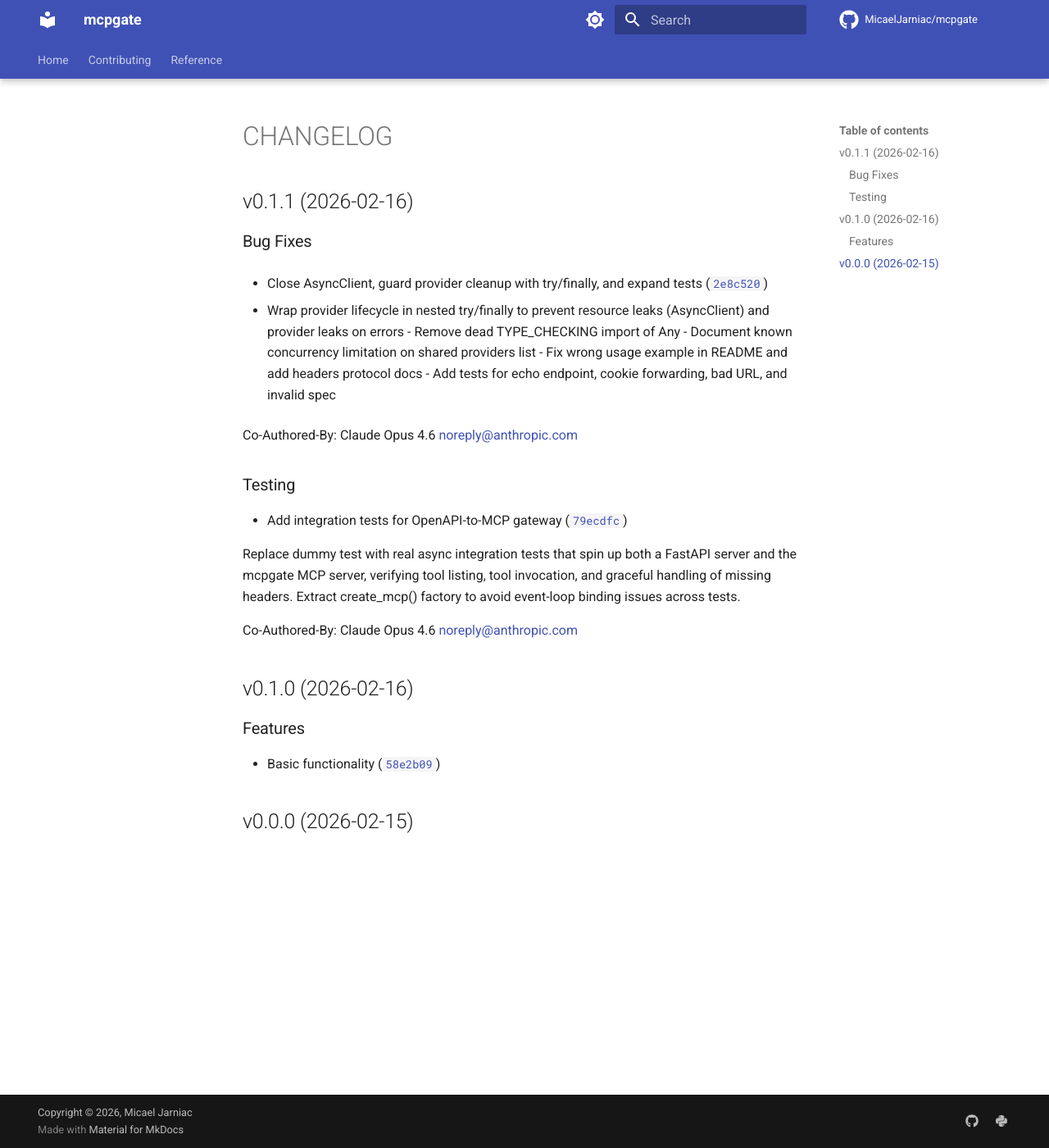
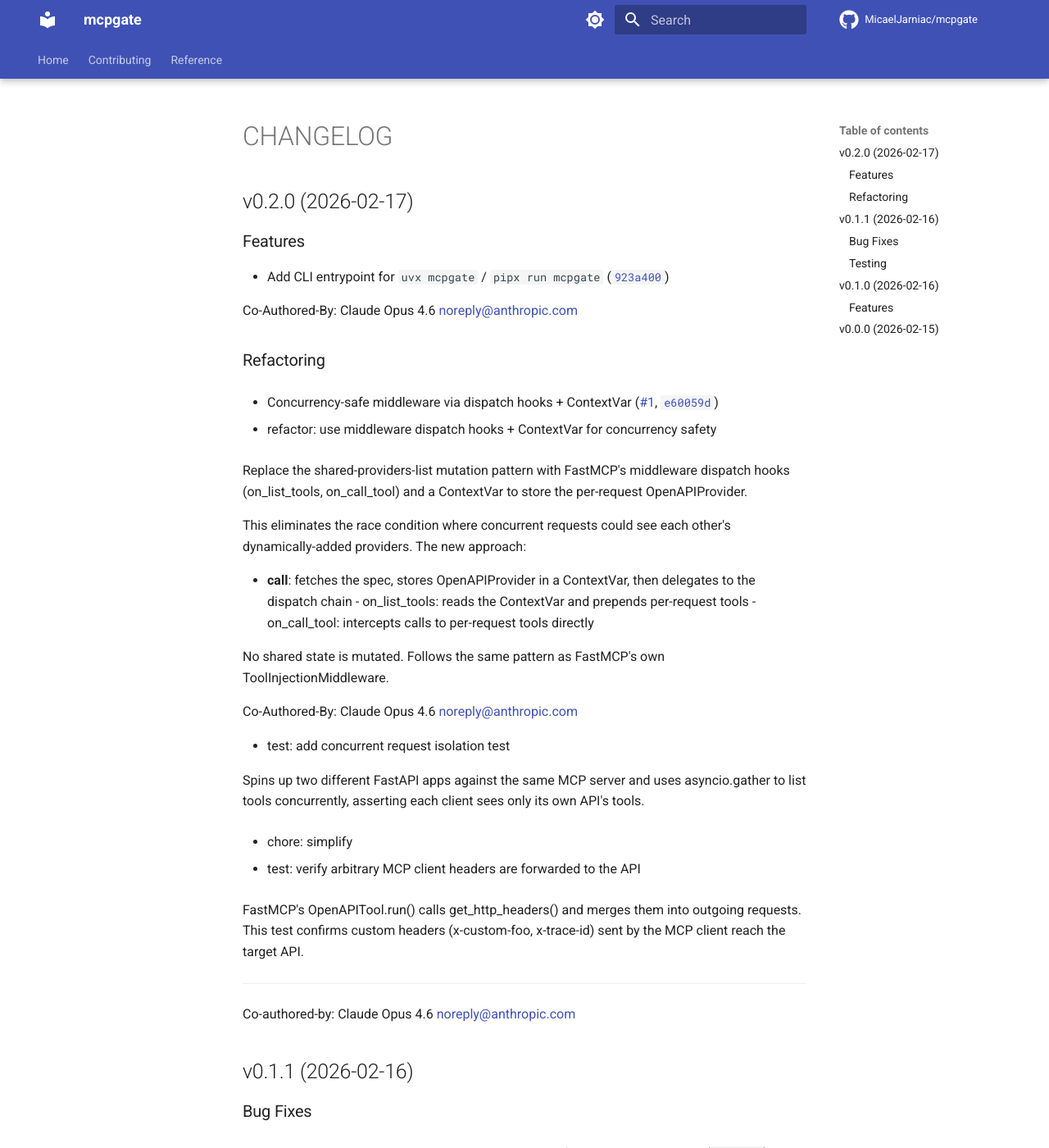
Before and after one commit to MicaelJarniac/mcpgate, an MkDocs documentation site: the page built from docs/CHANGELOG.md, in a window 1280 px wide and 1400 px high. Shown: the whole window at 82% size. Built offline with MkDocs 1.6.1 and Material for MkDocs 9.7.7, drawn with Linux system fonts in a browser that asks for light colours; comment, search, counter and statistics services are not loaded; the version menu is left out.

Commit message:
0.2.0
Automatically generated by python-semantic-release

```diff
--- a/docs/CHANGELOG.md
+++ b/docs/CHANGELOG.md
@@ -1,4 +1,53 @@
 # CHANGELOG
+
+
+## v0.2.0 (2026-02-17)
+
+### Features
+
+- Add CLI entrypoint for `uvx mcpgate` / `pipx run mcpgate`
+  ([`923a400`](https://github.com/MicaelJarniac/mcpgate/commit/923a400386397f64a9433d1dfea11897b478e801))
+
+Co-Authored-By: Claude Opus 4.6 <noreply@anthropic.com>
+
+### Refactoring
+
+- Concurrency-safe middleware via dispatch hooks + ContextVar
+  ([#1](https://github.com/MicaelJarniac/mcpgate/pull/1),
+  [`e60059d`](https://github.com/MicaelJarniac/mcpgate/commit/e60059d456521c931c4541efc3a21c22b0f57287))
+
+* refactor: use middleware dispatch hooks + ContextVar for concurrency safety
+
+Replace the shared-providers-list mutation pattern with FastMCP's middleware dispatch hooks
+  (on_list_tools, on_call_tool) and a ContextVar to store the per-request OpenAPIProvider.
+
+This eliminates the race condition where concurrent requests could see each other's
+  dynamically-added providers. The new approach:
+
+- __call__: fetches the spec, stores OpenAPIProvider in a ContextVar, then delegates to the dispatch
+  chain - on_list_tools: reads the ContextVar and prepends per-request tools - on_call_tool:
+  intercepts calls to per-request tools directly
+
+No shared state is mutated. Follows the same pattern as FastMCP's own ToolInjectionMiddleware.
+
+Co-Authored-By: Claude Opus 4.6 <noreply@anthropic.com>
+
+* test: add concurrent request isolation test
+
+Spins up two different FastAPI apps against the same MCP server and uses asyncio.gather to list
+  tools concurrently, asserting each client sees only its own API's tools.
+
+* chore: simplify
+
+* test: verify arbitrary MCP client headers are forwarded to the API
+
+FastMCP's OpenAPITool.run() calls get_http_headers() and merges them into outgoing requests. This
+  test confirms custom headers (x-custom-foo, x-trace-id) sent by the MCP client reach the target
+  API.
+
+---------
+
+Co-authored-by: Claude Opus 4.6 <noreply@anthropic.com>
 
 
 ## v0.1.1 (2026-02-16)
--- a/pyproject.toml
+++ b/pyproject.toml
@@ -1,6 +1,6 @@
 [project]
 name = "mcpgate"
-version = "0.1.1"
+version = "0.2.0"
 description = "A stateless gateway that turns any OpenAPI spec into MCP tools on the fly."
 authors = [
   {name = "Micael Jarniac", email = "micael@jarniac.dev"},
```
Also changed, not shown: 1 other file.
